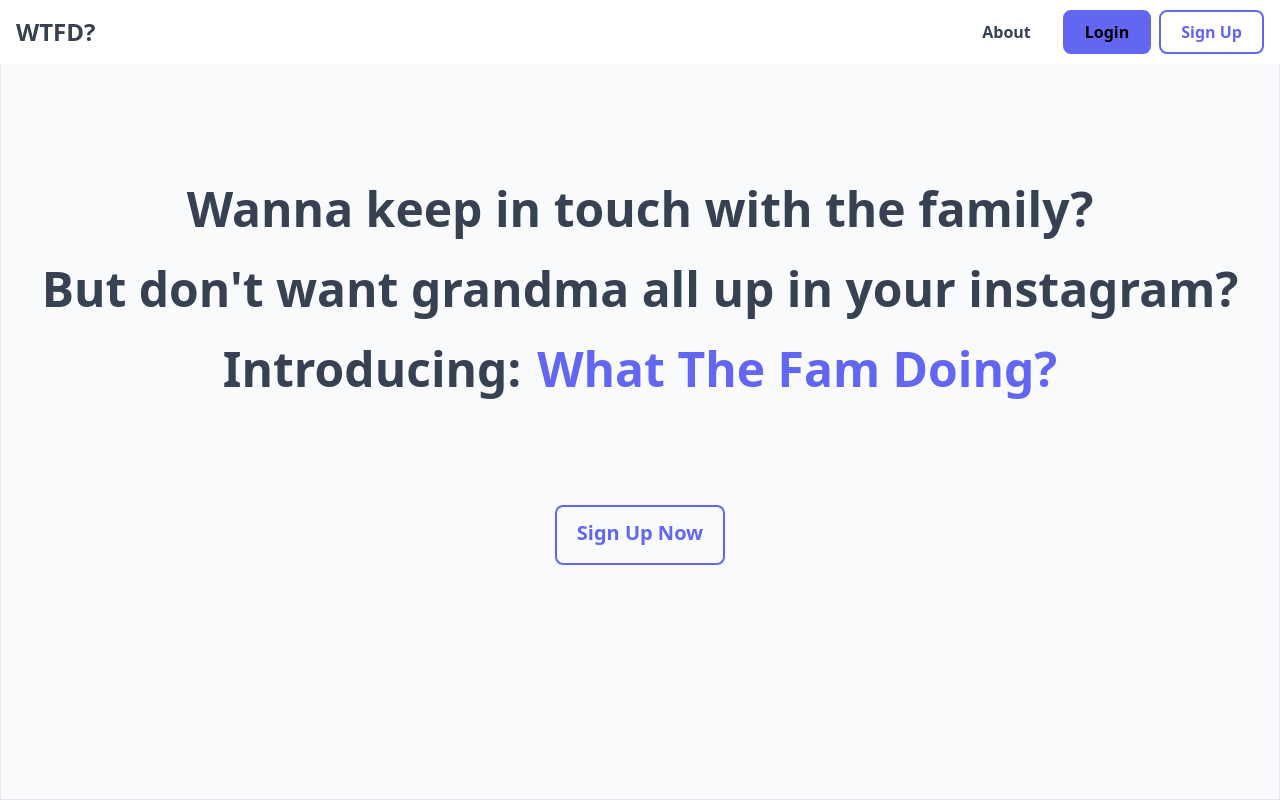
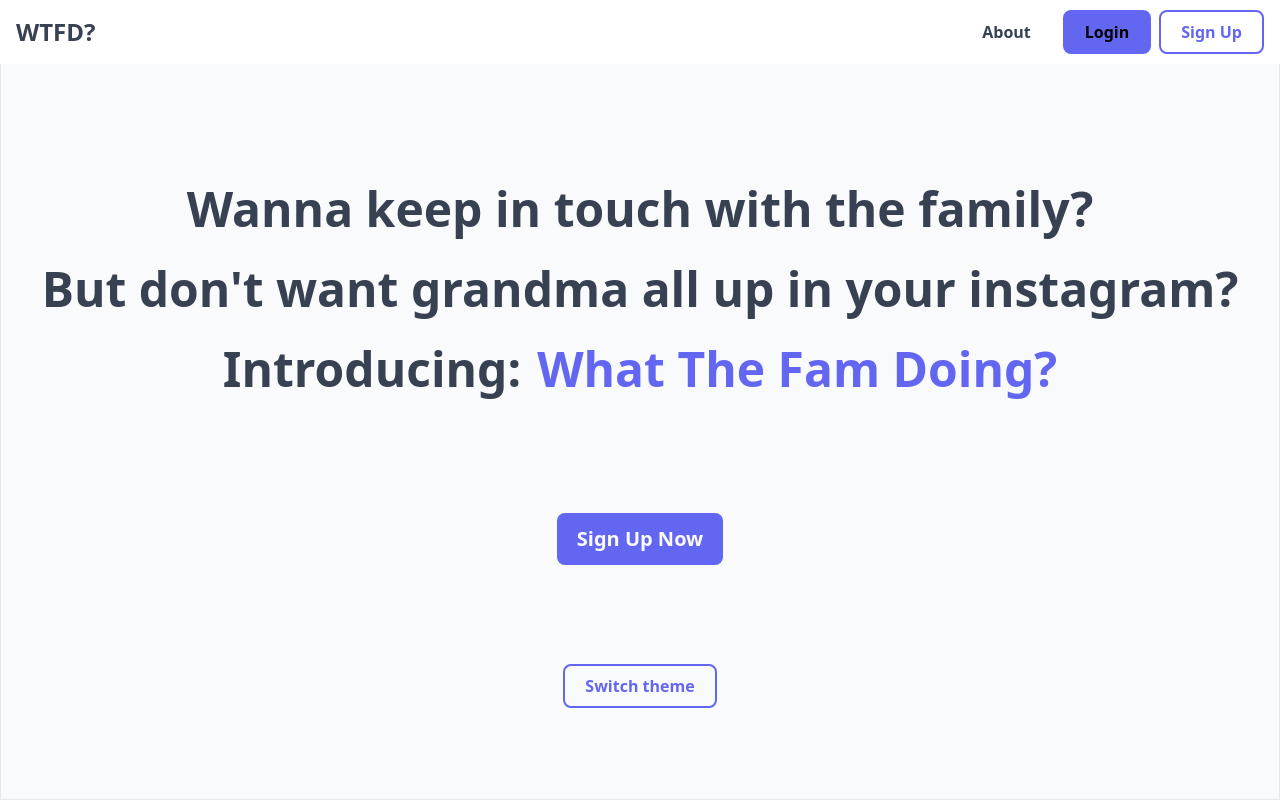
Before and after one commit to ltmccarthy9/wtfd, a Next.js app: page / in a window 1280 px wide. Built offline with nearby package versions, Linux system fonts and the light colour scheme.

Commit message:
light and dark theme

```diff
--- a/app/components/Nav.tsx
+++ b/app/components/Nav.tsx
@@ -4,13 +4,13 @@
 import SignUpButton from './buttons/SignUpButton'
 const Nav = () => {
   return (
-    <nav className='bg-white w-full fixed h-16'>
+    <nav className='bg-white dark:bg-[#343c48] w-full fixed h-16'>
       <div className='flex h-full justify-between px-4 max-w-7xl m-auto'>
-        <h2 className='text-gray-700 text-2xl font-extrabold my-auto'>WTFD?</h2>
+        <h2 className='text-gray-700 dark:text-gray-50 text-2xl font-extrabold my-auto'>WTFD?</h2>
 
         <div className='flex gap-8'>
             <div className='flex gap-2'>
-                <a className='text-gray-700 m-auto font-bold cursor-pointer'>About</a>
+                <a className='text-gray-700 dark:text-gray-50 m-auto font-bold cursor-pointer'>About</a>
             </div>
             <div className='flex gap-2'>
                 <LoginButton/>
--- a/app/components/buttons/SignUpButton.tsx
+++ b/app/components/buttons/SignUpButton.tsx
@@ -5,7 +5,8 @@
 const SignUpButton = () => {
   return (
     <button className='m-auto border-2 border-indigo-500 px-5 py-2
-        text-md text-indigo-500 font-bold rounded-lg hover:border-indigo-700 hover:text-indigo-700 ease-in duration-100'>
+        text-md text-indigo-500 font-bold rounded-lg hover:border-indigo-700
+         hover:text-indigo-700 ease-in duration-100 dark:hover:text-indigo-400 dark:hover:border-indigo-400'>
         Sign Up
    </button>
   )
--- a/app/layout.tsx
+++ b/app/layout.tsx
@@ -13,7 +13,7 @@
 }) {
   return (
     <html lang="en">
-      <body className=' bg-slate-50'>
+      <body className=' bg-slate-50 dark:bg-gray-700'>
         <Nav/>
         {children}
       </body>
--- a/app/page.tsx
+++ b/app/page.tsx
@@ -1,3 +1,5 @@
+'use client'
+
 import Image from 'next/image'
 import { Inter } from 'next/font/google'
 import styles from './page.module.css'
@@ -6,21 +8,34 @@
 const inter = Inter({ subsets: ['latin'] })
 
 export default function Home() {
+
+
+  const changeTheme = () => {
+    document.documentElement.classList.toggle('dark');
+  }
+
   return (
     <main className='flex border h-screen'>
-        <div className='p-6 flex flex-col gap-8 mx-auto mt-40 w-full max-w-7xl text-center'>
-          <h1 className='text-gray-700 text-5xl font-bold'>Wanna keep in touch with the family?</h1>
-          <h1 className='text-gray-700 text-5xl font-bold'>But don't want grandma all up in your instagram?</h1>
+        <div className='p-6 flex flex-col gap-8 mx-auto mt-40 w-full max-w-7xl text-center text-gray-700 dark:text-gray-50'>
+          <h1 className='text-5xl font-bold'>Wanna keep in touch with the family?</h1>
+          <h1 className='text-5xl font-bold'>But don't want grandma all up in your instagram?</h1>
 
-          <div className='flex gap-4 mx-auto'>
-          <h1 className='text-gray-700 text-5xl font-bold'>Introducing: </h1>
+          <div className='flex flex-wrap gap-4 mx-auto'>
+          <h1 className='text-gray-700 dark:text-gray-50 text-5xl font-bold mb-2'>Introducing: </h1>
           <h1 className='text-indigo-500 text-5xl font-bold'>What The Fam Doing?</h1>
           </div>
 
 
-          <h1 className='text-indigo-500 mt-20 text-xl font-bold cursor-pointer rounded-lg border-2 border-indigo-500
-          w-fit mx-auto pt-3 pb-4 px-5 hover:bg-indigo-500 hover:text-white ease-in duration-100'>Sign Up Now</h1>
+          <a className='mt-20 text-xl font-bold cursor-pointer rounded-lg w-fit mx-auto py-3 px-5
+           bg-indigo-500 text-gray-50 hover:bg-indigo-600 ease-in duration-100'>Sign Up Now</a>
+
+          <button type='button' onClick={changeTheme} className='m-auto border-2 border-indigo-500 px-5 py-2
+                text-md text-indigo-500 font-bold rounded-lg hover:border-indigo-700 hover:text-indigo-700 ease-in duration-100'>
+                Switch theme
+          </button>
         </div>
+
+
     </main>
   )
 }
--- a/package.json
+++ b/package.json
@@ -15,6 +15,7 @@
     "next": "13.2.3",
     "react": "18.2.0",
     "react-dom": "18.2.0",
+    "react-icons": "^4.8.0",
     "typescript": "4.9.5"
   },
   "devDependencies": {
```
Also changed, not shown: 1 other file (tests, documents, lock files or other folders).
